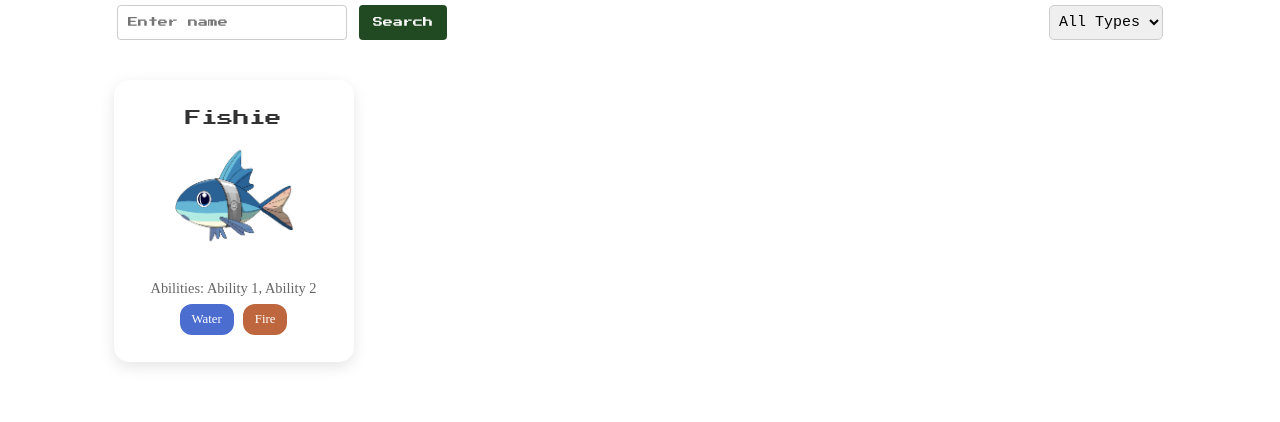
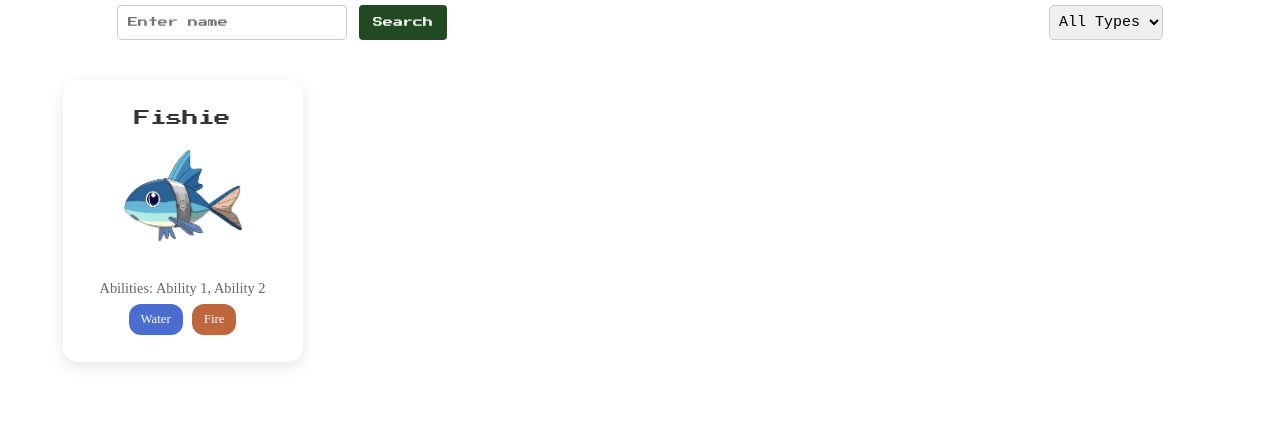
Before and after one commit to pbln/mern-pokedex, a React (Create React App) app: page / in a window 1280 px wide. Shown: the part 445-867 px from the top of the page. Built offline with nearby package versions, Linux system fonts and the light colour scheme; no server answers.

Commit message:
Update PokeList.css

```diff
--- a/src/pages/Pokelist/PokeList.css
+++ b/src/pages/Pokelist/PokeList.css
@@ -44,7 +44,8 @@ select {
   grid-template-columns: repeat(auto-fill, minmax(250px, 1fr));
   gap: 20px;
   padding: 0;
-  margin: 0 100px;
+  max-width: 1200px; /* Set a max width for the list */
+  margin: 0 auto; /* Center align with auto margins */
   list-style-type: none;
   justify-items: center;
 }
@@ -52,21 +53,21 @@ select {
 @media (max-width: 1200px) {
   .pokemon-list {
     grid-template-columns: repeat(auto-fill, minmax(200px, 1fr));
-    margin: 0 50px;
+    max-width: 1000px; /* Adjust the max width */
   }
 }
 
 @media (max-width: 768px) {
   .pokemon-list {
     grid-template-columns: repeat(auto-fill, minmax(200px, 1fr));
-    margin: 0 20px;
+    max-width: 600px; /* Adjust max width for smaller screens */
   }
 }
 
 @media (max-width: 480px) {
   .pokemon-list {
     grid-template-columns: repeat(1, 1fr);
-    margin: 0 10px;
+    max-width: 100%;
     gap: 10px;
   }
 }
```
